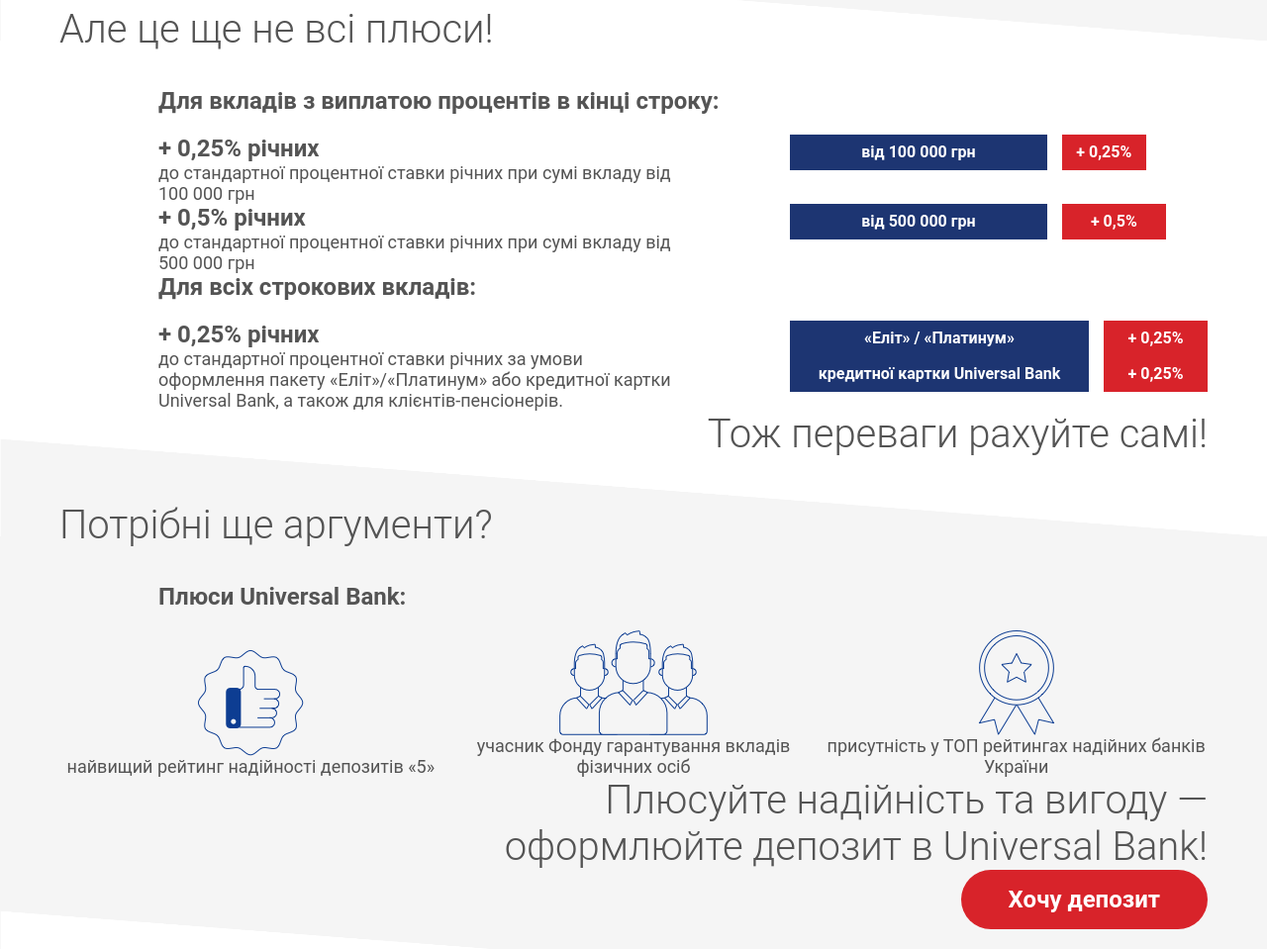
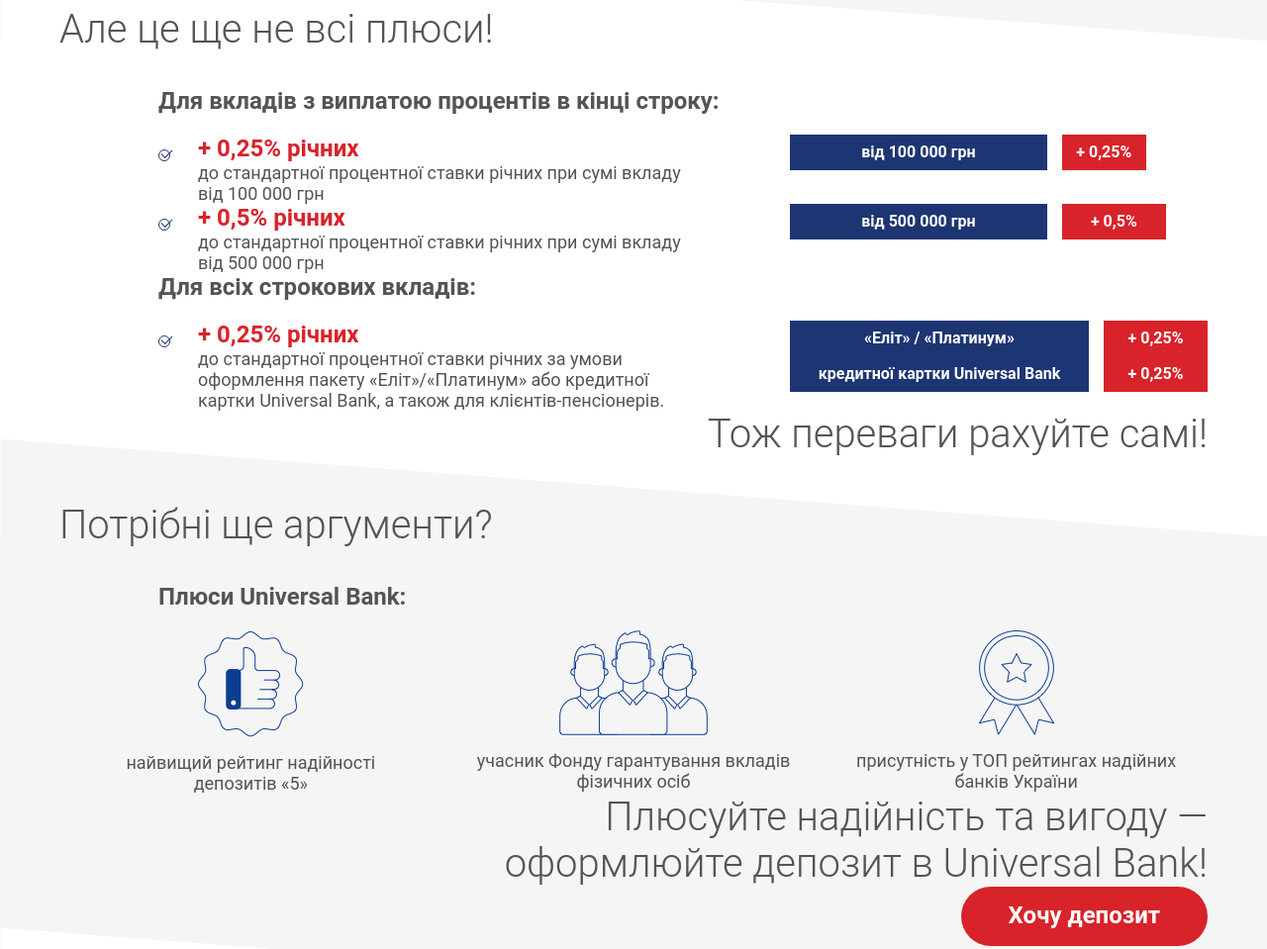
Before and after one commit to y4t6-zz/landing, a website: page src/html/pages/index.html in a window 1280 px wide. Shown: the part 760-1719 px from the top of the page at 99% size. Drawn offline with nearby package versions, Linux system fonts and the light colour scheme; files that its build step writes are made by us from their sources; files whose address does not match are found by name.

Commit message:
Мелкие правки

```diff
--- a/src/html/pages/index.html
+++ b/src/html/pages/index.html
@@ -112,7 +112,7 @@
             <div class="c-land-content">
                 <div class="c-land-content__item c-land-content__item--big c-land-content__item--padding-left">
                     <ul class="sb-ul">
-                        <li><p><b>+ 0,25% річних</b><br> до стандартної процентної ставки річних при сумі вкладу від 100 000 грн</p></li>
+                        <li><div></div><p><b>+ 0,25% річних</b><br> до стандартної процентної ставки річних при сумі вкладу від 100 000 грн</p></li>
                     </ul>
                 </div>
                 <div class="c-land-content__item c-land-content__item--small">
@@ -135,7 +135,7 @@
             <div class="c-land-content">
                 <div class="c-land-content__item c-land-content__item--big c-land-content__item--padding-left">
                     <ul class="sb-ul">
-                        <li><p><b>+ 0,5% річних</b><br> до стандартної процентної ставки річних при сумі вкладу від 500 000 грн</p></li>
+                        <li><div></div><p><b>+ 0,5% річних</b><br> до стандартної процентної ставки річних при сумі вкладу від 500 000 грн</p></li>
                     </ul>
                 </div>
                 <div class="c-land-content__item c-land-content__item--small">
@@ -163,7 +163,7 @@
             <div class="c-land-content">
                 <div class="c-land-content__item c-land-content__item--big c-land-content__item--padding-left">
                     <ul class="sb-ul">
-                        <li><p><b>+ 0,25% річних</b><br> до стандартної процентної ставки річних за умови оформлення пакету «Еліт»/«Платинум» або кредитної картки Universal Bank, а також для клієнтів-пенсіонерів.</p></li>
+                        <li><div></div><p><b>+ 0,25% річних</b><br> до стандартної процентної ставки річних за умови оформлення пакету «Еліт»/«Платинум» або кредитної картки Universal Bank, а також для клієнтів-пенсіонерів.</p></li>
                     </ul>
                 </div>
                 <div class="c-land-content__item c-land-content__item--small">
--- a/src/scss/_sb.scss
+++ b/src/scss/_sb.scss
@@ -70,6 +70,7 @@
     padding-top: $content-up + $circle-down;
     p {
         font-size: $f2;
+        margin-top: 30px;
     }
 }
 .sb-button {
@@ -82,7 +83,7 @@
     font-size: $f2;
     background-color: $second-color;
     height: $height;
-    line-height: $height;
+    line-height: $height - 2;
     padding-left: $padding-x;
     padding-right: $padding-x;
     cursor: pointer;
@@ -90,10 +91,33 @@
 }
 .sb-ul {
     li {
+        padding-left: 40px;
+        div {
+            position: absolute;
+            left: 0;
+            top: 15px;
+            width: 12px;
+            height: 12px;
+            border: 1px solid $main-color;
+            border-radius: 11px;
+            &:after {
+                content: '';
+                display: block;
+                position: absolute;
+                top: -1px;
+                left: 2px;
+                width: 10px;
+                height: 5px;
+                border-bottom: 1px solid $main-color;
+                border-left: 1px solid $main-color;
+                transform: rotate(-45deg);
+            }
+        }
         p {
             font-size: $f3;
             b {
                 font-size: $f2;
+                color: $second-color;
             }
         }
     }
@@ -105,7 +129,12 @@
         display: inline-block;
         width: 33.33333%;
         text-align: center;
+        vertical-align: top;
+        padding-left: 30px;
+        padding-right: 30px;
+        box-sizing: border-box;
         p {
+            margin-top: 15px;
             font-size: $f3;
         }
     }
--- a/src/scss/containers/_c-land-block.scss
+++ b/src/scss/containers/_c-land-block.scss
@@ -54,6 +54,7 @@
         }
         p {
             font-size: $f4;
+            text-align: center;
         }
     }
     &--grey {
```
